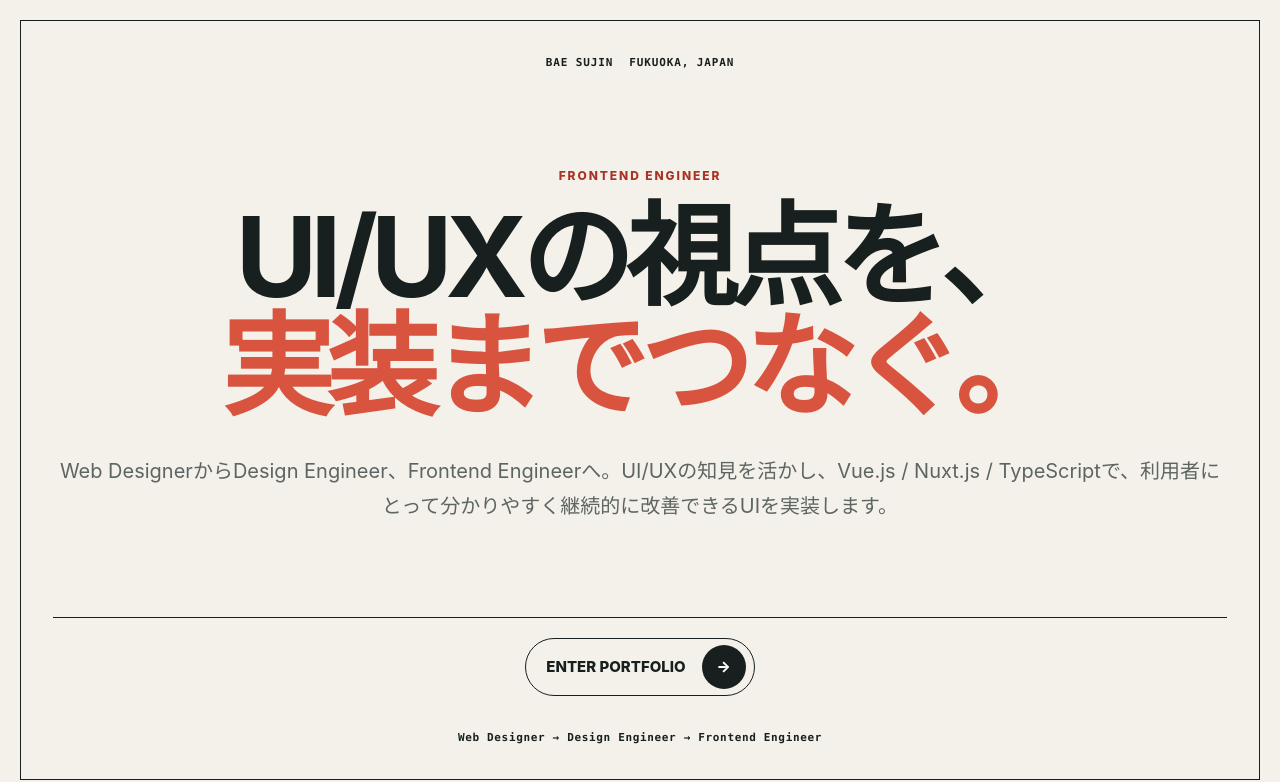
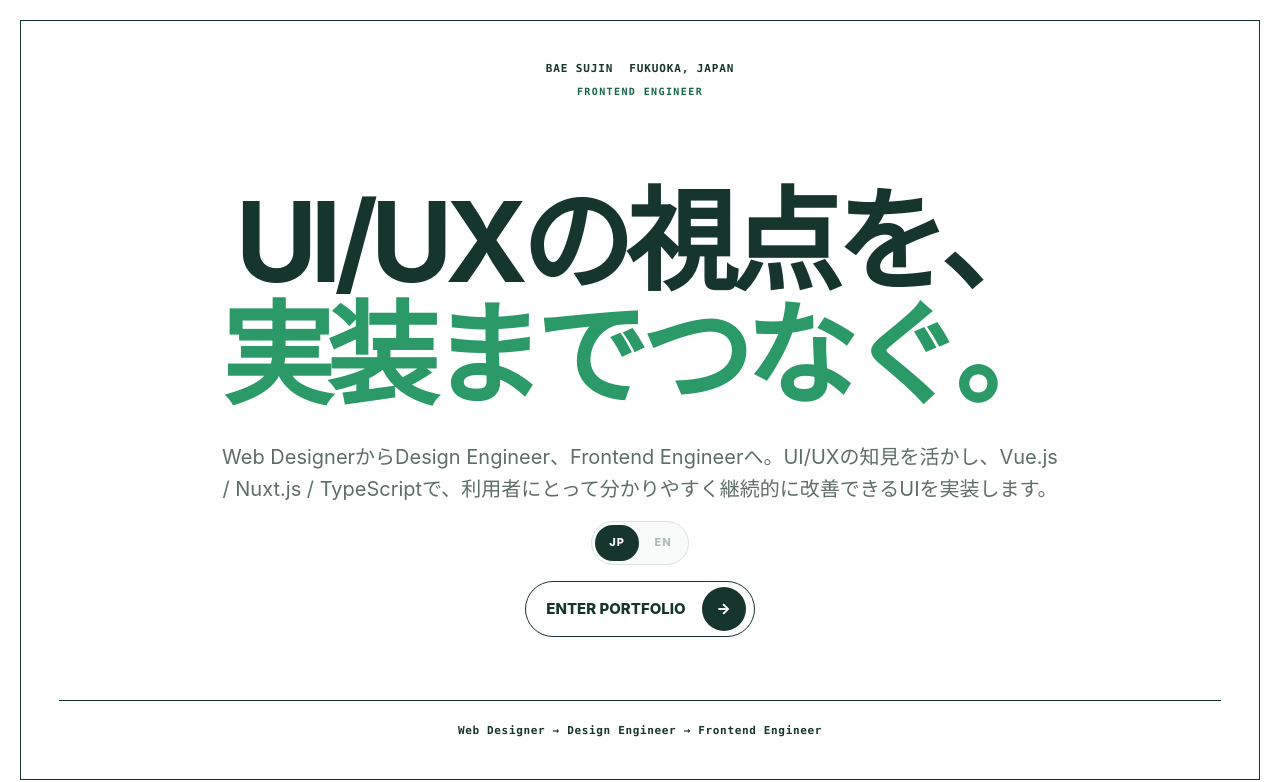
Before and after one commit to baechu627/portfolio, a Nuxt app: page / in a window 1280 px wide. Shown: the top 782 px of the page. Built offline with nearby package versions, Linux system fonts and the light colour scheme.

Commit message:
feat: Update theme colors and enhance landing visual structure

```diff
--- a/app/app.vue
+++ b/app/app.vue
@@ -4,7 +4,7 @@ import { profile } from '~/data/portfolio'
 useHead({
   htmlAttrs: { lang: 'ja' },
   titleTemplate: (title) => title ? `${title} | ${profile.name}` : `${profile.name} | Frontend Engineer`,
-  meta: [{ name: 'theme-color', content: '#f4f1eb' }],
+  meta: [{ name: 'theme-color', content: '#ffffff' }],
 })
 </script>
 
--- a/app/assets/css/main.css
+++ b/app/assets/css/main.css
@@ -10,14 +10,14 @@
 
 @layer base {
   :root {
-    --paper: #f4f1eb;
-    --surface: #fffdf8;
-    --ink: #17201e;
-    --muted: #5d6562;
-    --line: #d7d5cd;
-    --accent: #d8543f;
-    --accent-dark: #a93425;
-    --lime: #d8f25d;
+    --paper: #ffffff;
+    --surface: #f8fbf9;
+    --ink: #16352c;
+    --muted: #5f6d67;
+    --line: #d9e4de;
+    --accent: #2b9a68;
+    --accent-dark: #176645;
+    --lime: #c8f1cf;
     --font: Inter, Avenir, "Helvetica Neue", "Noto Sans JP", sans-serif;
     --content: 72rem;
     --radius: 0.75rem;
@@ -70,8 +70,8 @@
     position: sticky;
     z-index: 20;
     top: 0;
-    border-bottom: 1px solid rgb(23 32 30 / 12%);
-    background: rgb(244 241 235 / 92%);
+    border-bottom: 1px solid rgb(22 53 44 / 12%);
+    background: rgb(255 255 255 / 94%);
     backdrop-filter: blur(12px);
   }
   .header-inner { display: flex; min-height: 4rem; align-items: center; gap: 1.25rem; }
@@ -114,16 +114,14 @@
     height: calc(100svh - 1.5rem);
     min-height: 0;
     margin-inline: auto;
-    padding: 1.25rem;
+    padding: clamp(1.25rem, 3vw, 2.25rem);
     border: 1px solid var(--ink);
     grid-template-rows: auto 1fr auto;
     overflow: hidden;
   }
   .landing-topline {
-    display: flex;
-    flex-wrap: wrap;
-    justify-content: center;
-    gap: 1rem;
+    display: grid;
+    justify-items: center;
     font-family: ui-monospace, SFMono-Regular, Menlo, monospace;
     font-size: 0.6875rem;
     font-weight: 700;
@@ -131,18 +129,40 @@
     text-align: center;
     text-transform: uppercase;
   }
+  .landing-identity {
+    display: grid;
+    gap: 0.25rem;
+    justify-items: center;
+  }
+  .landing-meta {
+    display: flex;
+    flex-wrap: wrap;
+    justify-content: center;
+    gap: 1rem;
+    text-align: center;
+  }
+  .landing-role {
+    color: var(--accent-dark);
+    font-size: 0.625rem;
+    font-weight: 800;
+    letter-spacing: 0.14em;
+  }
   .landing-copy {
-    display: grid;
-    align-self: center;
+    display: flex;
+    flex-direction: column;
+    align-items: center;
+    align-self: stretch;
+    justify-content: space-evenly;
     width: 100%;
+    height: 100%;
     max-width: none;
     min-height: 0;
-    padding-block: clamp(1.5rem, 7svh, 3rem);
-    justify-items: center;
+    gap: clamp(0.75rem, 2svh, 1.5rem);
+    padding-block: clamp(1.25rem, 6svh, 3.75rem);
     text-align: center;
   }
   .eyebrow {
-    margin-bottom: 1rem;
+    margin-bottom: 0;
     color: var(--accent-dark);
     font-size: 0.75rem;
     font-weight: 800;
@@ -152,18 +172,53 @@
   .landing h1 {
     width: 100%;
     max-width: none;
+    padding-block: clamp(0.35rem, 1.5svh, 1rem);
     font-size: clamp(2.75rem, 10vw, 7rem);
     font-weight: 750;
     letter-spacing: -0.065em;
-    line-height: 0.98;
+    line-height: 1.02;
+    text-wrap: balance;
   }
   .landing h1 span { color: var(--accent); }
-  .landing-copy > p:last-child {
+  .landing-description {
     width: 100%;
     max-width: none;
-    margin-top: 2rem;
+    margin-top: 0;
+    padding-inline: clamp(0rem, 5vw, 5rem);
     color: var(--muted);
     font-size: clamp(1rem, 2.3vw, 1.25rem);
+    line-height: 1.6;
+    text-wrap: balance;
+  }
+  .language-switcher {
+    display: inline-flex;
+    gap: 0.125rem;
+    padding: 0.2rem;
+    border: 1px solid var(--line);
+    border-radius: 999px;
+    background: var(--surface);
+  }
+  .language-switcher button {
+    min-width: 2.75rem;
+    min-height: 2.25rem;
+    padding: 0.4rem 0.65rem;
+    border: 0;
+    border-radius: 999px;
+    background: transparent;
+    color: var(--muted);
+    cursor: pointer;
+    font: inherit;
+    font-size: 0.6875rem;
+    font-weight: 800;
+    letter-spacing: 0.08em;
+  }
+  .language-switcher button[aria-pressed='true'] {
+    background: var(--ink);
+    color: white;
+  }
+  .language-switcher button:disabled {
+    cursor: not-allowed;
+    opacity: 0.45;
   }
   .contact-links {
     display: flex;
@@ -194,12 +249,13 @@
   .landing-footer {
     display: grid;
     justify-items: center;
-    gap: 2rem;
-    padding-top: 1.25rem;
-    border-top: 1px solid var(--ink);
+    gap: clamp(1.25rem, 3svh, 2rem);
   }
   .landing-footer > p {
     order: 2;
+    width: 100%;
+    padding-top: clamp(1rem, 2.5svh, 1.5rem);
+    border-top: 1px solid var(--ink);
     font-family: ui-monospace, SFMono-Regular, Menlo, monospace;
     font-size: 0.6875rem;
     font-weight: 700;
@@ -253,7 +309,7 @@
     text-transform: uppercase;
   }
   .section { padding-block: clamp(5rem, 10vw, 8rem); scroll-margin-top: 4rem; }
-  .section-tinted { background: #e9e6de; }
+  .section-tinted { background: #edf6f0; }
   .section-heading { max-width: 42rem; margin-bottom: clamp(2.5rem, 6vw, 4.5rem); }
   .section-heading h2 {
     font-size: clamp(2.25rem, 6vw, 4.25rem);
@@ -276,9 +332,9 @@
     display: grid;
     gap: 1rem;
     padding-block: 2rem;
-    border-top: 1px solid #c5c2b9;
+    border-top: 1px solid #cbdad2;
   }
-  .timeline-item:last-child { border-bottom: 1px solid #c5c2b9; }
+  .timeline-item:last-child { border-bottom: 1px solid #cbdad2; }
   .timeline-period {
     color: var(--accent-dark);
     font-family: ui-monospace, SFMono-Regular, Menlo, monospace;
@@ -353,8 +409,8 @@
 
   .section-dark { background: var(--ink); color: white; }
   .section-dark .eyebrow { color: var(--lime); }
-  .section-dark .section-description, .section-dark .skill-card p { color: #bbc1bd; }
-  .skills-grid { display: grid; gap: 1px; border: 1px solid #48504e; background: #48504e; }
+  .section-dark .section-description, .section-dark .skill-card p { color: #b9cbc1; }
+  .skills-grid { display: grid; gap: 1px; border: 1px solid #3e5a4d; background: #3e5a4d; }
   .skill-card { padding: clamp(1.5rem, 4vw, 2.25rem); background: var(--ink); }
   .skill-card p { margin-top: 1rem; }
   .skill-category {
@@ -365,8 +421,8 @@
     letter-spacing: 0.1em;
     text-transform: uppercase;
   }
-  .skill-card-learning { background: #202b28; }
-  .section-dark .tag-list li { border-color: #59615f; color: var(--lime); }
+  .skill-card-learning { background: #1d4437; }
+  .section-dark .tag-list li { border-color: #597466; color: var(--lime); }
 
   .contact-section { padding-block: clamp(6rem, 14vw, 11rem); }
   .contact-inner .section-heading { max-width: 50rem; margin-bottom: 0; }
@@ -406,9 +462,9 @@
     .landing { padding: 1.25rem; }
     .landing-shell {
       height: calc(100svh - 2.5rem);
-      padding: 2rem;
+      padding: clamp(2rem, 3vw, 3rem);
     }
-    .landing-copy { padding-block: clamp(2.5rem, 10svh, 5rem); }
+    .landing-copy { padding-block: clamp(2.5rem, 9svh, 5rem); }
     .landing-footer { justify-items: center; }
     .split-layout {
       grid-template-columns: minmax(15rem, 0.75fr) minmax(0, 1.25fr);
--- /dev/null
+++ b/app/components/LanguageSwitcher.vue
@@ -0,0 +1,13 @@
+<template>
+  <div class="language-switcher" role="group" aria-label="Language selection">
+    <button type="button" aria-pressed="true">JP</button>
+    <button
+      type="button"
+      aria-pressed="false"
+      aria-label="English version (coming soon)"
+      disabled
+    >
+      EN
+    </button>
+  </div>
+</template>
--- a/app/components/MainVisual.vue
+++ b/app/components/MainVisual.vue
@@ -12,20 +12,24 @@ function startEnter() {
   <main class="landing" aria-labelledby="landing-title">
     <section class="landing-shell">
       <div class="landing-topline">
-        <p>{{ profile.name }}</p>
-        <p>{{ profile.location }}</p>
+        <div class="landing-identity">
+          <div class="landing-meta">
+            <p>{{ profile.name }}</p>
+            <p>{{ profile.location }}</p>
+          </div>
+          <p class="landing-role">{{ profile.role }}</p>
+        </div>
       </div>
 
       <div class="landing-copy">
-        <p class="eyebrow">{{ profile.role }}</p>
         <h1 id="landing-title">
           UI/UXの視点を、<br>
           <span>実装までつなぐ。</span>
         </h1>
-        <p>{{ hero.lead }}</p>
-      </div>
+        <p class="landing-description">{{ hero.lead }}</p>
 
-      <div class="landing-footer">
+        <LanguageSwitcher />
+
         <NuxtLink
           class="enter-link"
           :class="{ 'is-entering': isEntering }"
@@ -36,6 +40,9 @@ function startEnter() {
           <span>{{ isEntering ? 'Opening Portfolio' : 'Enter Portfolio' }}</span>
           <span class="enter-arrow" aria-hidden="true">→</span>
         </NuxtLink>
+      </div>
+
+      <div class="landing-footer">
         <p>{{ hero.careerPath }}</p>
       </div>
     </section>
```
